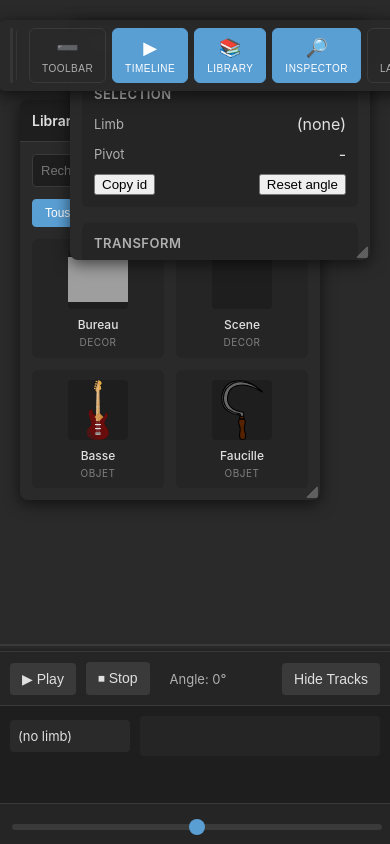
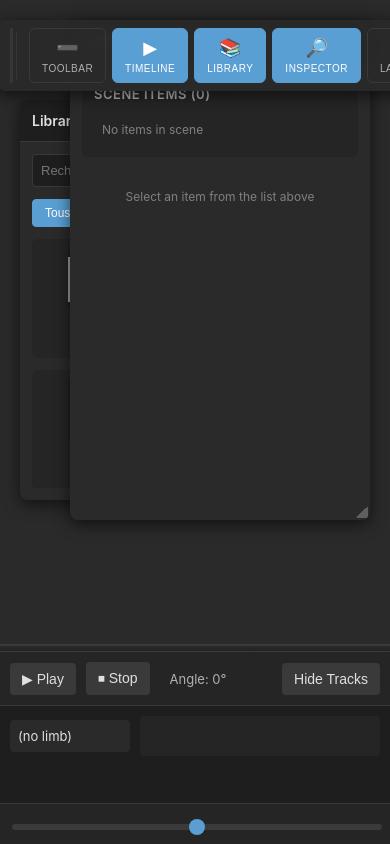
Before and after one commit to JaJaMalikov/bab_remix, a React (Vite) app: page / in a window 390 px wide. Shown: the top 844 px of the page. Built offline with nearby package versions, Linux system fonts and the light colour scheme; grey boxes are pictures that could not be loaded.

Commit message:
claude's touc

```diff
--- a/src/components/Inspector.tsx
+++ b/src/components/Inspector.tsx
@@ -3,43 +3,243 @@ import { useUi } from "../context/UiContext";
 import { FloatingPanel } from "./FloatingPanel";
 
 export const Inspector: React.FC = React.memo(() => {
-  const { selectedPuppet, selectedLimb, limbIds, angle, setAngle } = useUi();
+  const {
+    sceneItems,
+    selectedItemId,
+    setSelectedItemId,
+    selectedLimb,
+    setSelectedLimb,
+    angle,
+    setAngle,
+    removeSceneItem,
+  } = useUi();
 
-  const onCopy = useCallback(() => {
-    if (selectedLimb) navigator.clipboard?.writeText(selectedLimb).catch(() => {});
-  }, [selectedLimb]);
+  const selectedItem = useMemo(
+    () => sceneItems.find((item) => item.id === selectedItemId),
+    [sceneItems, selectedItemId]
+  );
 
-  const handleResetAngle = useCallback(() => {
-    setAngle(0);
-  }, [setAngle]);
+  // Get position from element
+  const position = useMemo(() => {
+    if (!selectedItem) return { x: 0, y: 0 };
+    const el = selectedItem.el;
 
-  const pivotStr = useMemo(() => {
-    if (!selectedPuppet || !selectedLimb) return "-";
-    const g = selectedPuppet.querySelector(`#${CSS.escape(selectedLimb)}`) as SVGGElement | null;
-    const p = g?.getAttribute("data-pivot");
-    return p ?? "-";
-  }, [selectedPuppet, selectedLimb]);
+    if (selectedItem.type === "puppet") {
+      // Puppet anchor has transform="translate(x, y)"
+      const transform = el.getAttribute("transform") || "";
+      const match = transform.match(/translate\(([-\d.]+)[,\s]+([-\d.]+)\)/);
+      if (match) {
+        return { x: parseFloat(match[1] || "0"), y: parseFloat(match[2] || "0") };
+      }
+    } else {
+      // Image has x and y attributes
+      const x = parseFloat(el.getAttribute("x") || "0");
+      const y = parseFloat(el.getAttribute("y") || "0");
+      return { x, y };
+    }
+    return { x: 0, y: 0 };
+  }, [selectedItem]);
+
+  // Get limb list for selected puppet
+  const limbList = useMemo(() => {
+    if (!selectedItem || selectedItem.type !== "puppet") return [];
+    const anchor = selectedItem.el;
+    const puppetRoot = anchor.firstChild as SVGGElement | null;
+    if (!puppetRoot) return [];
+
+    const limbs = puppetRoot.querySelectorAll("[data-membre]");
+    return Array.from(limbs).map((limb) => ({
+      id: limb.id,
+      name: limb.getAttribute("data-membre") || limb.id,
+    }));
+  }, [selectedItem]);
+
+  const handleSelectItem = useCallback(
+    (id: string) => {
+      setSelectedItemId(id);
+      setSelectedLimb(""); // Clear limb selection when changing item
+    },
+    [setSelectedItemId, setSelectedLimb]
+  );
+
+  const handleDeleteItem = useCallback(() => {
+    if (!selectedItemId) return;
+    const item = sceneItems.find((i) => i.id === selectedItemId);
+    if (item?.el.parentNode) {
+      item.el.parentNode.removeChild(item.el);
+    }
+    removeSceneItem(selectedItemId);
+    setSelectedItemId(null);
+    setSelectedLimb("");
+  }, [selectedItemId, sceneItems, removeSceneItem, setSelectedItemId, setSelectedLimb]);
+
+  const handleSelectLimb = useCallback(
+    (limbId: string) => {
+      setSelectedLimb(limbId);
+      // Get current rotation from DOM
+      if (selectedItem?.type === "puppet") {
+        const anchor = selectedItem.el;
+        const puppetRoot = anchor.firstChild as SVGGElement | null;
+        if (puppetRoot) {
+          const limbEl = puppetRoot.querySelector(`#${CSS.escape(limbId)}`) as SVGGElement | null;
+          if (limbEl) {
+            const transform = limbEl.style.transform || "";
+            const match = transform.match(/rotate\(([-\d.]+)deg\)/);
+            if (match) {
+              setAngle(parseFloat(match[1] || "0"));
+            } else {
+              setAngle(0);
+            }
+          }
+        }
+      }
+    },
+    [setSelectedLimb, selectedItem, setAngle]
+  );
+
+  const handleAngleChange = useCallback(
+    (newAngle: number) => {
+      setAngle(newAngle);
+      // Apply rotation to limb
+      if (selectedLimb && selectedItem?.type === "puppet") {
+        const anchor = selectedItem.el;
+        const puppetRoot = anchor.firstChild as SVGGElement | null;
+        if (puppetRoot) {
+          const limbEl = puppetRoot.querySelector(`#${CSS.escape(selectedLimb)}`) as SVGGElement | null;
+          if (limbEl) {
+            limbEl.style.transform = `rotate(${newAngle}deg)`;
+          }
+        }
+      }
+    },
+    [setAngle, selectedLimb, selectedItem]
+  );
 
   return (
-    <FloatingPanel title="Inspector" initialPosition={{ x: window.innerWidth - 320, y: 20 }} width={300} height={240} storageKey="pos:panel:inspector">
+    <FloatingPanel
+      title="Inspector"
+      initialPosition={{ x: window.innerWidth - 320, y: 20 }}
+      width={300}
+      height={500}
+      storageKey="pos:panel:inspector"
+    >
       <div className="inspector-content">
+        {/* Scene Items List */}
         <div className="property-group">
-          <h4>Selection</h4>
-          <div className="property"><label>Limb</label><div>{selectedLimb || "(none)"}</div></div>
-          <div className="property"><label>Pivot</label><div>{pivotStr}</div></div>
-          <div className="property" style={{ gap: 8 }}>
-            <button onClick={onCopy}>Copy id</button>
-            <button onClick={handleResetAngle}>Reset angle</button>
+          <h4>Scene Items ({sceneItems.length})</h4>
+          <div style={{ display: "flex", flexDirection: "column", gap: 4, maxHeight: 120, overflowY: "auto" }}>
+            {sceneItems.map((item) => (
+              <button
+                key={item.id}
+                onClick={() => handleSelectItem(item.id)}
+                style={{
+                  padding: "6px 8px",
+                  background: item.id === selectedItemId ? "#5a9fd4" : "#1e1e1e",
+                  border: "1px solid #3a3a3a",
+                  borderRadius: 4,
+                  color: item.id === selectedItemId ? "#fff" : "#e0e0e0",
+                  cursor: "pointer",
+                  textAlign: "left",
+                  fontSize: 12,
+                }}
+              >
+                {item.type === "puppet" ? "🎭" : "🖼️"} {item.label}
+              </button>
+            ))}
+            {sceneItems.length === 0 && (
+              <div style={{ color: "#808080", fontSize: 12, padding: 8 }}>No items in scene</div>
+            )}
           </div>
         </div>
-        <div className="property-group">
-          <h4>Transform</h4>
-          <div className="property"><label>Angle</label><div>{Math.round(angle)}°</div></div>
-        </div>
-        <div className="property-group">
-          <h4>Stats</h4>
-          <div className="property"><label>Total limbs</label><div>{limbIds.length}</div></div>
-        </div>
+
+        {/* Selected Item Properties */}
+        {selectedItem && (
+          <>
+            <div className="property-group">
+              <h4>Properties</h4>
+              <div className="property">
+                <label>Type</label>
+                <div>{selectedItem.type === "puppet" ? "Puppet" : "Image"}</div>
+              </div>
+              <div className="property">
+                <label>Label</label>
+                <div>{selectedItem.label}</div>
+              </div>
+              <div className="property">
+                <label>Position X</label>
+                <div>{Math.round(position.x)}</div>
+              </div>
+              <div className="property">
+                <label>Position Y</label>
+                <div>{Math.round(position.y)}</div>
+              </div>
+              <div className="property">
+                <button onClick={handleDeleteItem} style={{ width: "100%", padding: 8, background: "#ff6b6b", border: "none", borderRadius: 4, color: "#fff", cursor: "pointer" }}>
+                  Delete Item
+                </button>
+              </div>
+            </div>
+
+            {/* Puppet Members */}
+            {selectedItem.type === "puppet" && (
+              <div className="property-group">
+                <h4>Members ({limbList.length})</h4>
+                <div style={{ display: "flex", flexDirection: "column", gap: 4, maxHeight: 150, overflowY: "auto" }}>
+                  {limbList.map((limb) => (
+                    <button
+                      key={limb.id}
+                      onClick={() => handleSelectLimb(limb.id)}
+                      style={{
+                        padding: "6px 8px",
+                        background: limb.id === selectedLimb ? "#5a9fd4" : "#1e1e1e",
+                        border: "1px solid #3a3a3a",
+                        borderRadius: 4,
+                        color: limb.id === selectedLimb ? "#fff" : "#e0e0e0",
+                        cursor: "pointer",
+                        textAlign: "left",
+                        fontSize: 11,
+                      }}
+                    >
+                      {limb.name}
+                    </button>
+                  ))}
+                </div>
+              </div>
+            )}
+
+            {/* Limb Transform */}
+            {selectedLimb && selectedItem.type === "puppet" && (
+              <div className="property-group">
+                <h4>Member Transform</h4>
+                <div className="property">
+                  <label>Rotation</label>
+                  <input
+                    type="number"
+                    value={Math.round(angle)}
+                    onChange={(e) => handleAngleChange(parseFloat(e.target.value) || 0)}
+                    style={{ width: 80 }}
+                  />
+                </div>
+                <div className="property">
+                  <input
+                    type="range"
+                    min="-180"
+                    max="180"
+                    value={angle}
+                    onChange={(e) => handleAngleChange(parseFloat(e.target.value))}
+                    style={{ width: "100%" }}
+                  />
+                </div>
+              </div>
+            )}
+          </>
+        )}
+
+        {!selectedItem && (
+          <div style={{ color: "#808080", fontSize: 12, padding: 16, textAlign: "center" }}>
+            Select an item from the list above
+          </div>
+        )}
       </div>
     </FloatingPanel>
   );
--- a/src/context/UiContext.tsx
+++ b/src/context/UiContext.tsx
@@ -12,6 +12,10 @@ export interface UiState {
 
   angle: number;
   setAngle: (deg: number) => void;
+
+  // Selected scene item (for Inspector)
+  selectedItemId: string | null;
+  setSelectedItemId: (id: string | null) => void;
 
   playing: boolean;
   setPlaying: (v: boolean) => void;
@@ -54,6 +58,7 @@ export const UiProvider: React.FC<{ children: React.ReactNode }> = ({ children }
   const [selectedLimb, setSelectedLimb] = useState<string>("");
   const [angle, setAngle] = useState<number>(0);
   const [playing, setPlaying] = useState<boolean>(false);
+  const [selectedItemId, setSelectedItemId] = useState<string | null>(null);
   const [showTimeline, setShowTimeline] = useState<boolean>(true);
   const [timelineHeight, setTimelineHeight] = useState<number>(200);
   const [showLibrary, setShowLibrary] = useState<boolean>(true);
@@ -133,6 +138,8 @@ export const UiProvider: React.FC<{ children: React.ReactNode }> = ({ children }
       setAngle,
       playing,
       setPlaying,
+      selectedItemId,
+      setSelectedItemId,
       showTimeline,
       setShowTimeline,
       timelineHeight,
@@ -163,6 +170,7 @@ export const UiProvider: React.FC<{ children: React.ReactNode }> = ({ children }
       selectedLimb,
       angle,
       playing,
+      selectedItemId,
       showTimeline,
       timelineHeight,
       showLibrary,
--- a/vite.config.ts
+++ b/vite.config.ts
@@ -1,4 +1,3 @@
-import path from 'path';
 import { defineConfig } from "vite";
 import react from '@vitejs/plugin-react';
 
```
Also changed, not shown: src/components/SvgScene.tsx (+21 -2 lines).
